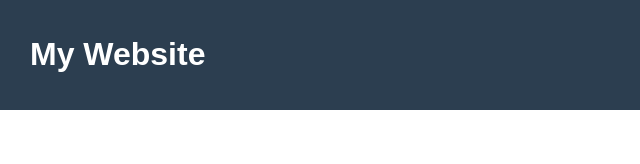
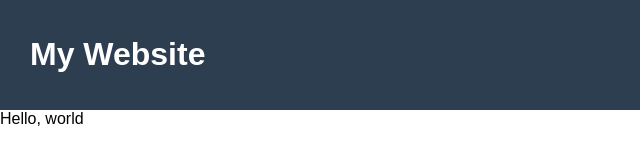
Before and after one commit to SmartSqm/Forking-Exercise, a plain HTML site: page index.html in a window 1280 px wide. Shown: the full height of the page, 0-640 px from the left. Drawn offline with Linux system fonts and the light colour scheme.

Commit message:
Improvement 1

```diff
--- a/index.html
+++ b/index.html
@@ -39,6 +39,6 @@
         <a href="#">Contact</a>
     </nav>
 </header>
-
+	<div>Hello, world</div>
 </body>
 </html>
```
